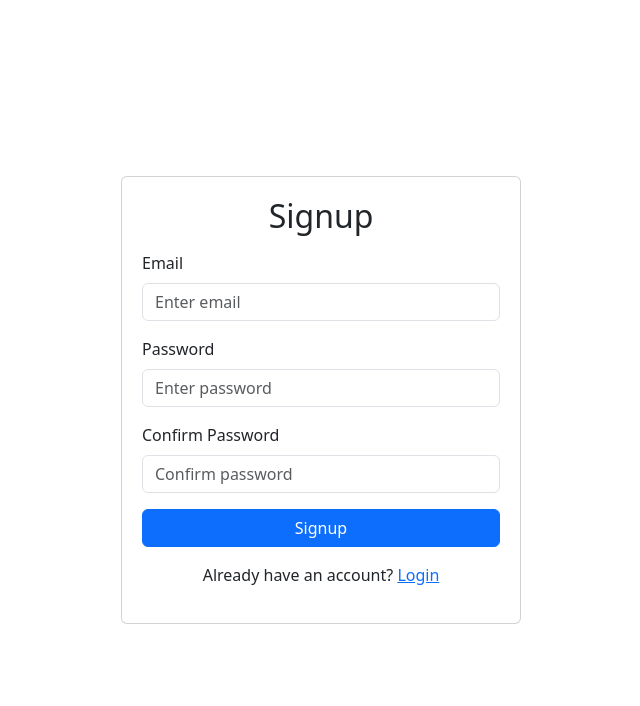
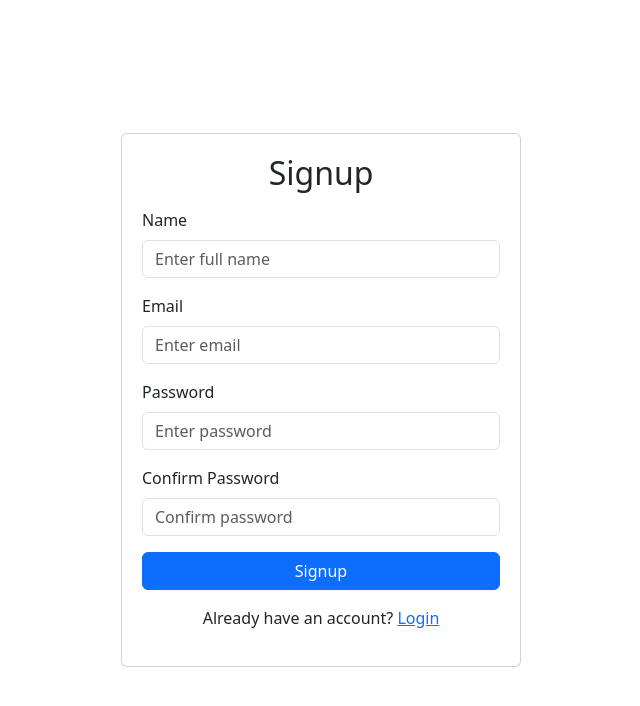
Before and after one commit to bisesh7/buyer-portal, a React (Create React App) app in the folder client/: page /signup in a window 1280 px wide. Shown: the top 706 px of the page, without its empty margins (319-959 px from the left). Built offline with nearby package versions, Linux system fonts and the light colour scheme.

Commit message:
Add name to the sign up and db

```diff
--- a/client/src/pages/signup.jsx
+++ b/client/src/pages/signup.jsx
@@ -4,6 +4,7 @@ import { useNavigate } from "react-router-dom";
 import { Container, Form, Button, Card, Alert } from "react-bootstrap";
 
 export default function Signup() {
+  const [name, setName] = useState("");
   const [email, setEmail] = useState("");
   const [password, setPassword] = useState("");
   const [confirmPassword, setConfirmPassword] = useState("");
@@ -31,7 +32,7 @@ export default function Signup() {
     }
 
     try {
-      await API.post("/register", { email, password, confirmPassword });
+      await API.post("/register", { name, email, password, confirmPassword });
       setAlert({
         show: true,
         message: "Signup successful! Redirecting to login...",
@@ -69,6 +70,16 @@ export default function Signup() {
         )}
 
         <Form>
+          <Form.Group className="mb-3">
+            <Form.Label>Name</Form.Label>
+            <Form.Control
+              type="text"
+              placeholder="Enter full name"
+              value={name}
+              onChange={(e) => setName(e.target.value)}
+            />
+          </Form.Group>
+
           <Form.Group className="mb-3">
             <Form.Label>Email</Form.Label>
             <Form.Control
```
Also changed, not shown: 2 other files (tests, documents, lock files or other folders).
